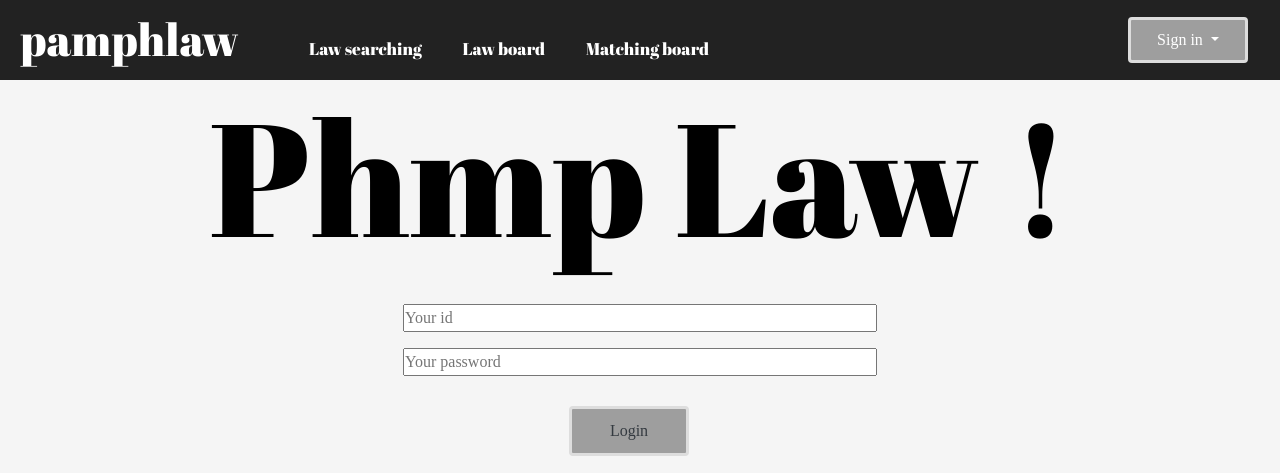
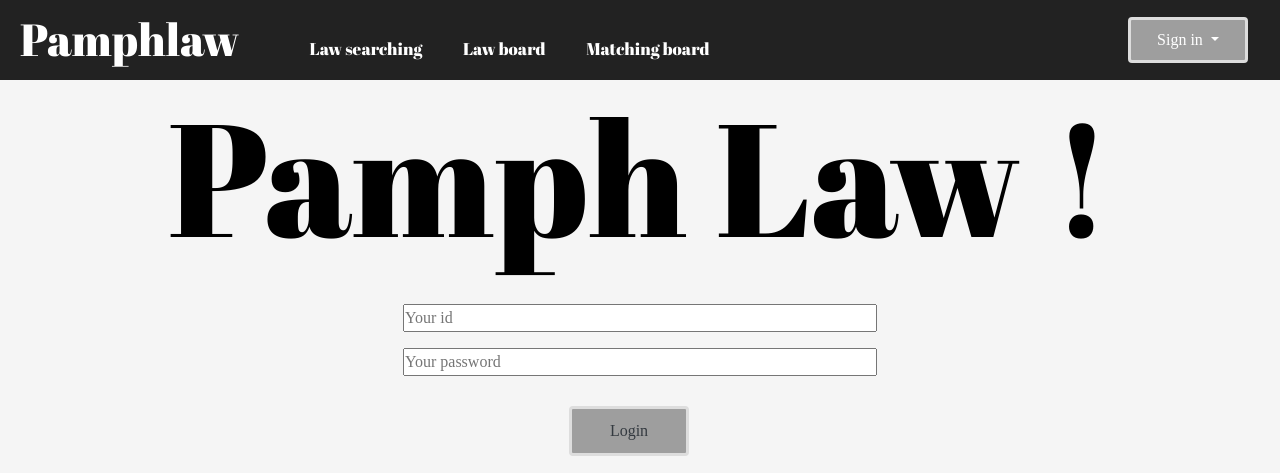
Before and after one commit to chomins/Law_test, a Django app: page /account/login/ in a window 1280 px wide. Shown: the top 473 px of the page. Run offline with Django 3.2, Linux system fonts and the light colour scheme; some libraries are stand-ins or nearby versions; some web fonts are replaced; grey boxes are pictures that could not be loaded.

Commit message:
board complete

```diff
--- a/account/templates/login.html
+++ b/account/templates/login.html
@@ -1,7 +1,7 @@
 {% extends 'base.html' %}
 {% block content %}
 <body>
-  <h1 style="text-align: center; font-size: 10em; font-family: 'Roboto', sans-serif; font-family: 'Abril Fatface', cursive; ">Phmp Law !</h1>
+  <h1 style="text-align: center; font-size: 10em; font-family: 'Roboto', sans-serif; font-family: 'Abril Fatface', cursive; ">Pamph Law !</h1>
   <br>
   <div class="container">
     <form method="POST" action="{% url 'login'%}">
--- a/account/templates/signup.html
+++ b/account/templates/signup.html
@@ -3,7 +3,7 @@
 
 <body>
 
-    <h1 style="text-align: center; font-size: 10em; font-family: 'Roboto', sans-serif; font-family: 'Abril Fatface', cursive; ">Phmp Law !</h1>
+    <h1 style="text-align: center; font-size: 10em; font-family: 'Roboto', sans-serif; font-family: 'Abril Fatface', cursive; ">Pamph Law !</h1>
     <br>
     <br>
         <div class="container">
--- a/law/templates/base.html
+++ b/law/templates/base.html
@@ -24,7 +24,7 @@
     <div class="whycontainer" style="background-color:rgb(34, 34, 34); width: 100%;">
         <header>
             <div class="headerleft">
-                <div class='logo'><a style="font-family: 'Roboto', sans-serif; font-family: 'Abril Fatface', cursive; color:white;" href="{%url 'home' %}">pamphlaw</a></div>
+                <div class='logo'><a style="font-family: 'Roboto', sans-serif; font-family: 'Abril Fatface', cursive; color:white;" href="{%url 'home' %}">Pamphlaw</a></div>
                 <nav >
                     <ul>
                         <li ><a style="font-family: 'Roboto', sans-serif; font-family: 'Abril Fatface', cursive; color:white;" href="{% url 'family_board' %}">Law searching</a></li>
```
